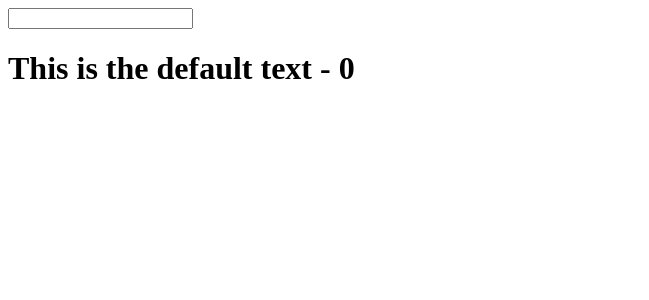
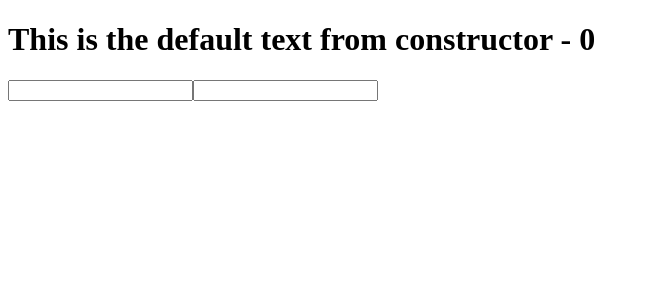
Before and after one commit to kashishgrover/LearnReact, a React (Create React App) app in the folder react-app/: page / in a window 1280 px wide. Shown: the top 300 px of the page, without its empty margins (0-649 px from the left). Built offline with nearby package versions, Linux system fonts and the light colour scheme.

Commit message:
Calling child component in a component

```diff
--- a/react-app/src/App.js
+++ b/react-app/src/App.js
@@ -4,7 +4,7 @@
   constructor() {
     super();
     this.state= {
-      txt: 'This is the default text',
+      txt: 'This is the default text from constructor',
       cat: 0
     }
   }
@@ -16,11 +16,16 @@
   render() {
     return (
       <div>
-        <input type="text" onChange={this.updateState.bind(this)} />
         <h1>{this.state.txt} - {this.state.cat}</h1>
+        <Widget update={this.updateState.bind(this)} />
+        {/* Note the prop 'update' of the Widget node */}
+        <Widget update={this.updateState.bind(this)} />
       </div>
     );
   }
 }
 
+const Widget = (props) =>
+  <input type="text" onChange={props.update} />
+
 export default App
```
